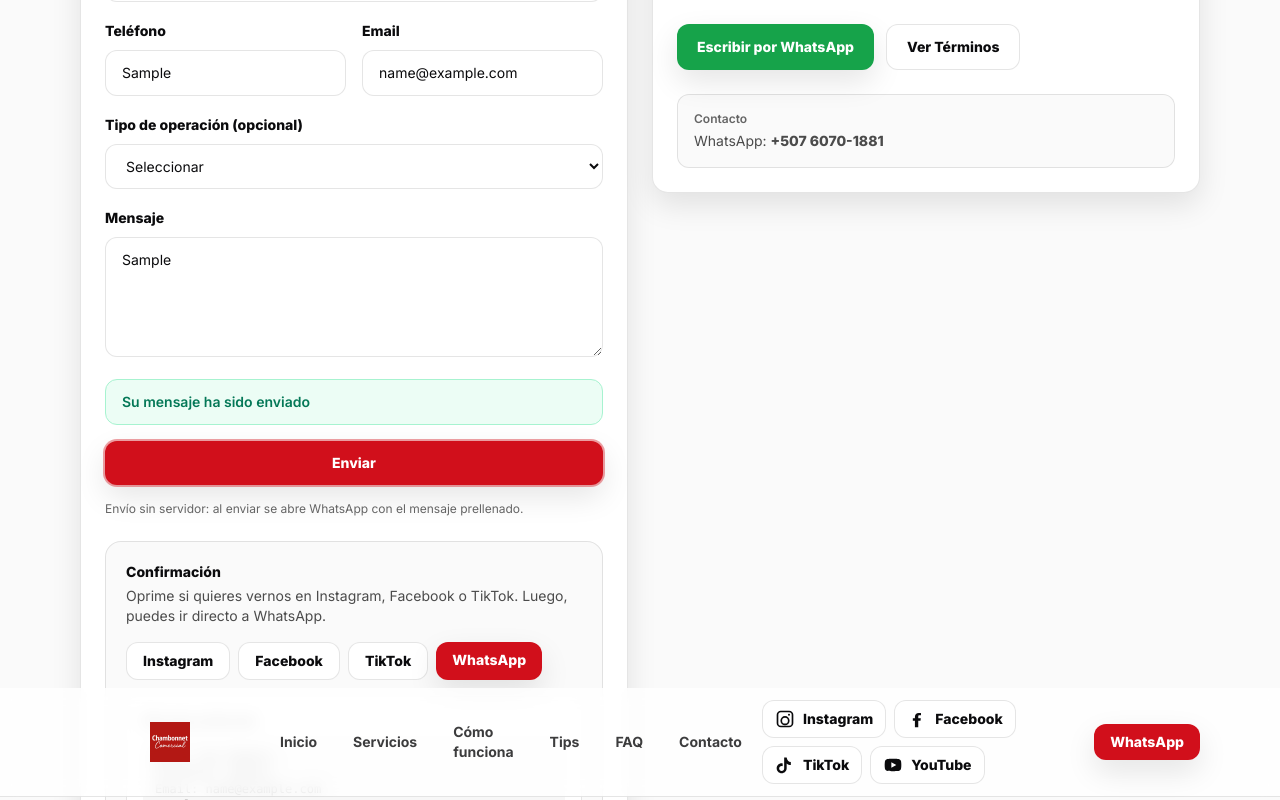
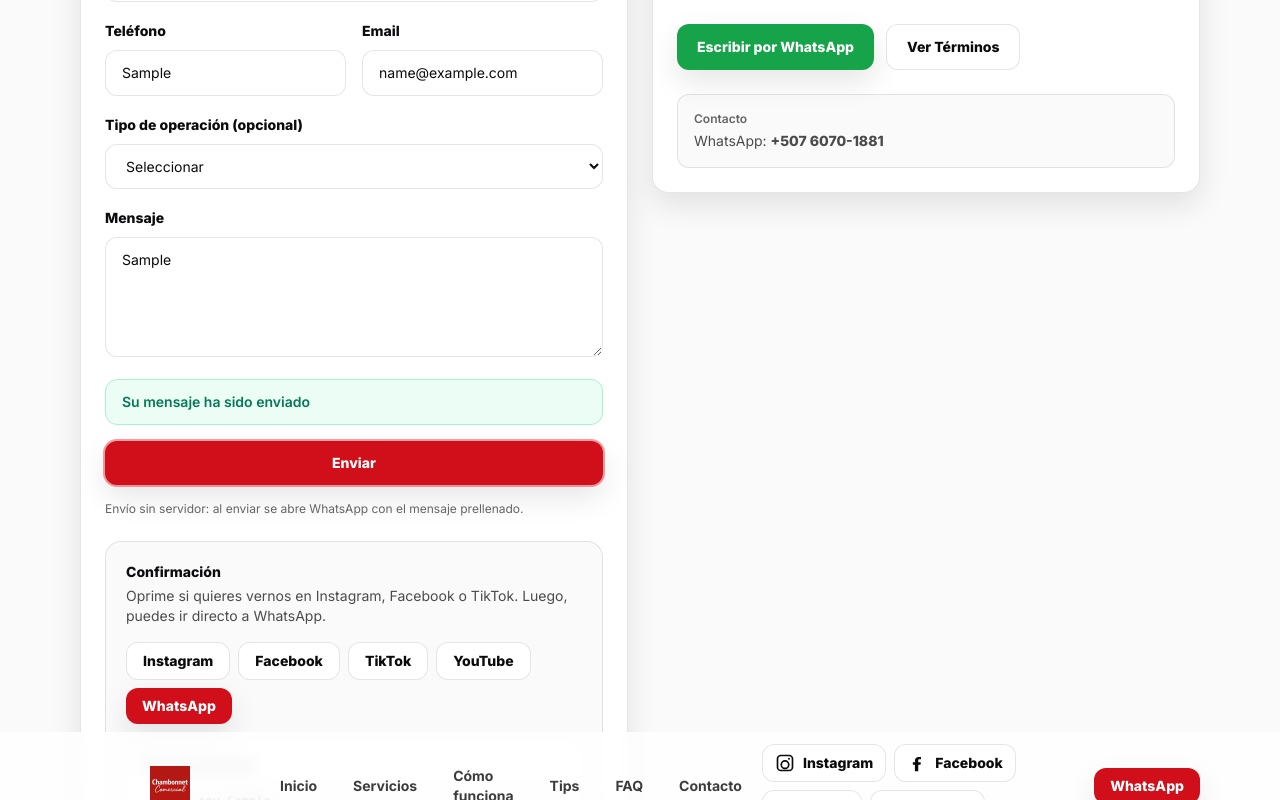
Before and after one commit to lulabtechnology/Chambonnet-Comercial, a Next.js app: page / in a window 1280 px wide. Both pictures are taken after typing "Sample", "Sample", "name@example.com", "Sample" into the empty fields and a click on the button "Enviar". Shown: the part 4835-5635 px from the top of the page. Built offline with nearby package versions, Linux system fonts and the light colour scheme.

Commit message:
Update ContactForm.tsx

```diff
--- a/src/components/ContactForm.tsx
+++ b/src/components/ContactForm.tsx
@@ -222,6 +222,17 @@ export default function ContactForm() {
             >
               TikTok
             </a>
+            {CONTACT.YOUTUBE_URL ? (
+  <a
+    href={CONTACT.YOUTUBE_URL}
+    target="_blank"
+    rel="noreferrer"
+    className="rounded-xl border border-black/10 bg-white px-4 py-2 text-sm font-extrabold text-brand-black transition hover:bg-black/[0.03] focus:outline-none focus:ring-2 focus:ring-brand-red/40"
+  >
+    YouTube
+  </a>
+) : null}
+
             <a
               href={confirm.waUrl}
               target="_blank"
```
